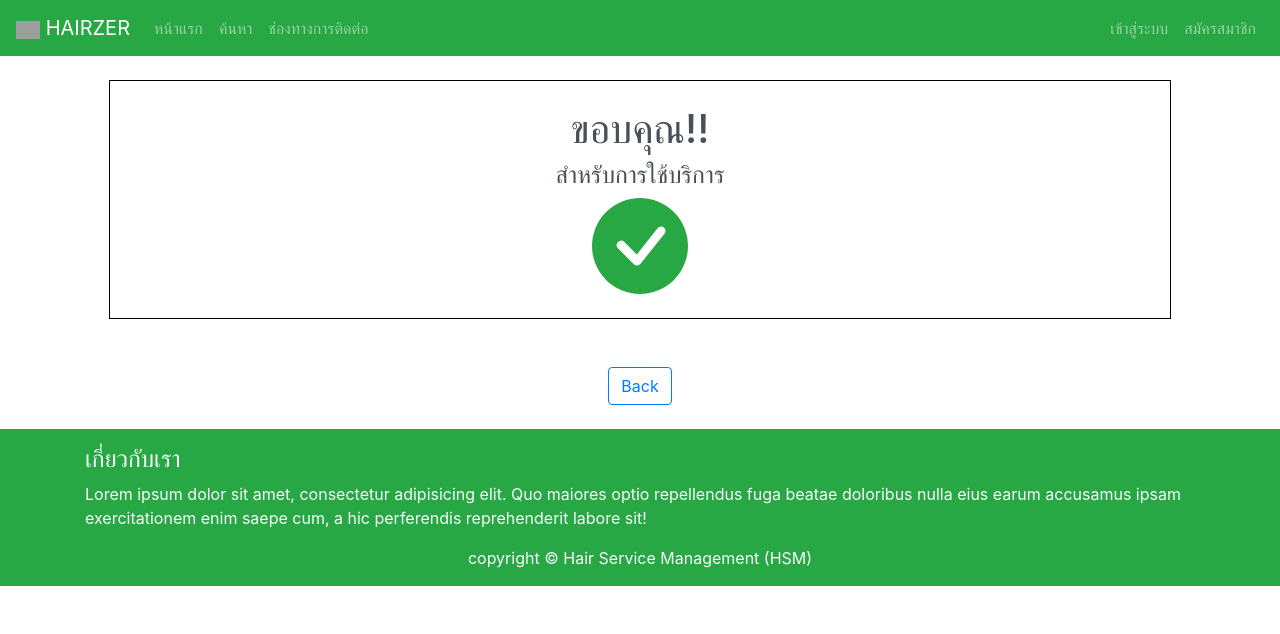
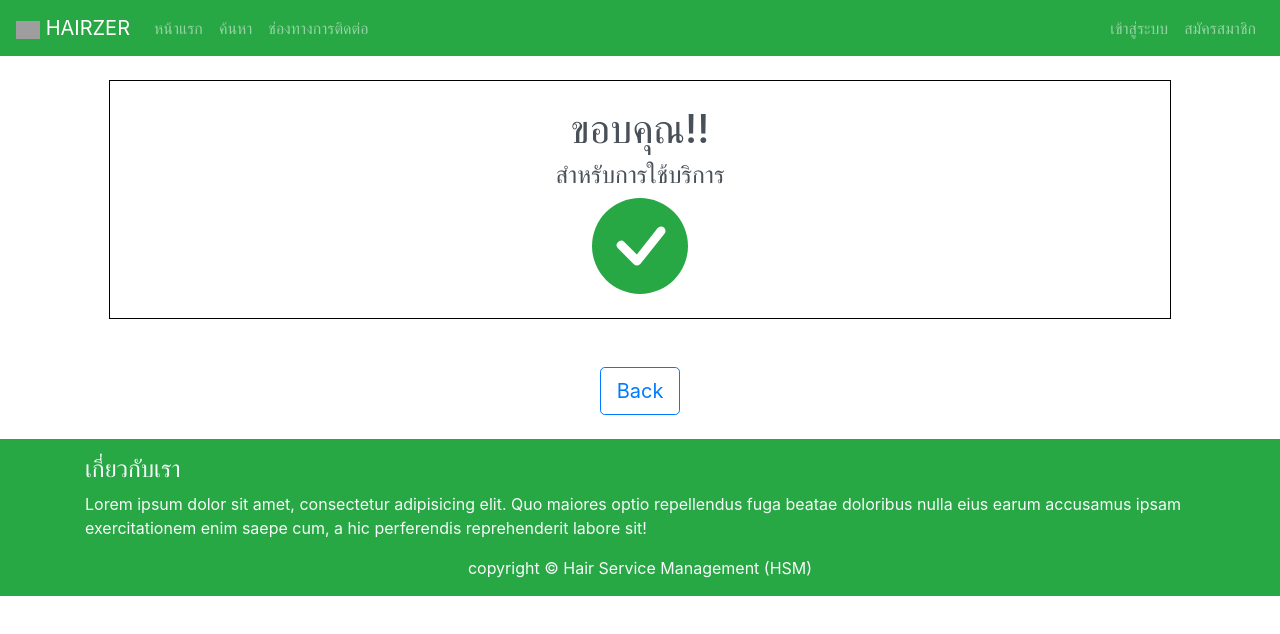
Before and after one commit to ussnllmn/Hairzer, a Vue app: page /paymentsuccess in a window 1280 px wide. Shown: the top 634 px of the page. Built offline with nearby package versions, Linux system fonts and the light colour scheme; no server answers; grey boxes are pictures that could not be loaded.

Commit message:
fix Back button

```diff
--- a/src/views/PaymentSuccess.vue
+++ b/src/views/PaymentSuccess.vue
@@ -15,7 +15,7 @@
             </div>
        </div>
 
-       <div class="text-center p-4 "><b-button variant="outline-primary" @click="$router.push({name: 'Home'})"> Back </b-button></div>
+       <div class="text-center p-4 "><b-button size="lg" variant="outline-primary" @click="$router.push({name: 'Home'})"> Back </b-button></div>
     </div>
 </template>
 
```
